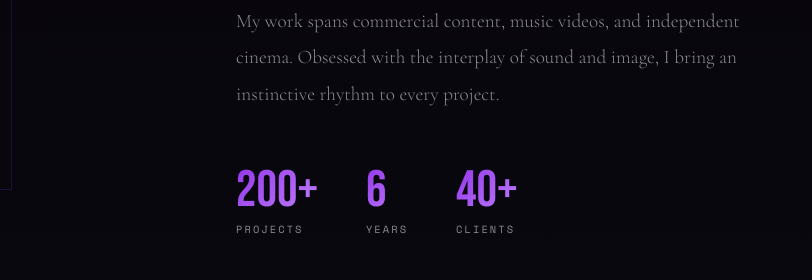
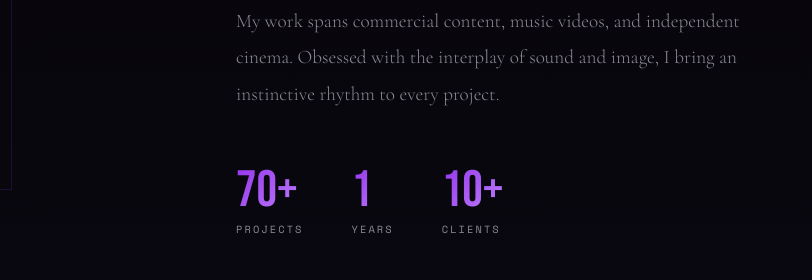
Before and after one commit to bhuvanunfiltered-cpu/bhuvanganesh.github.io, a plain HTML site: page index.html in a window 1280 px wide. Shown: the part 3264-3544 px from the top of the page, 468-1280 px from the left. Drawn offline with nearby package versions, Linux system fonts and the light colour scheme.

Commit message:
Update index.html

```diff
--- a/index.html
+++ b/index.html
@@ -420,15 +420,15 @@
       <p>My work spans commercial content, music videos, and independent cinema. Obsessed with the interplay of sound and image, I bring an instinctive rhythm to every project.</p>
       <div class="stats-row">
         <div class="stat-item">
-          <div class="stat-num">200+</div>
+          <div class="stat-num">70+</div>
           <div class="stat-label">Projects</div>
         </div>
         <div class="stat-item">
-          <div class="stat-num">6</div>
+          <div class="stat-num">1</div>
           <div class="stat-label">Years</div>
         </div>
         <div class="stat-item">
-          <div class="stat-num">40+</div>
+          <div class="stat-num">10+</div>
           <div class="stat-label">Clients</div>
         </div>
       </div>
```
